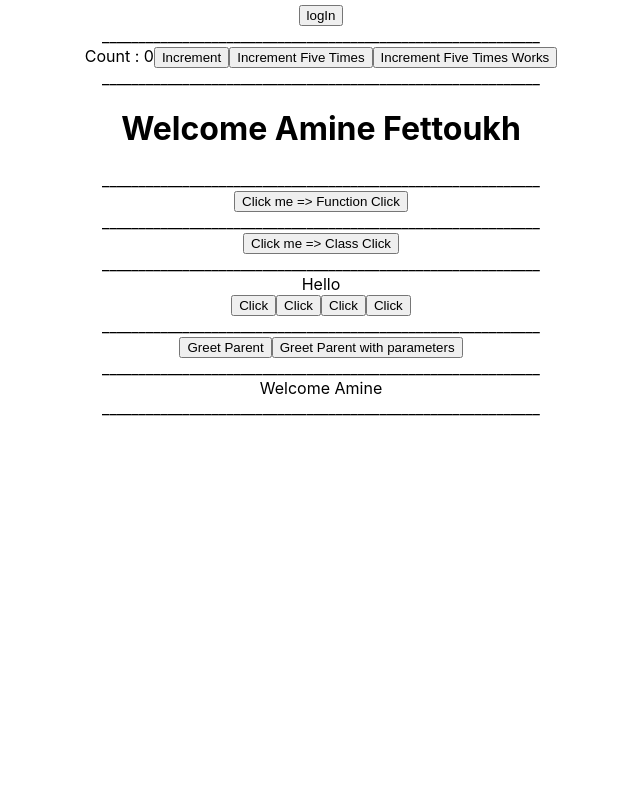
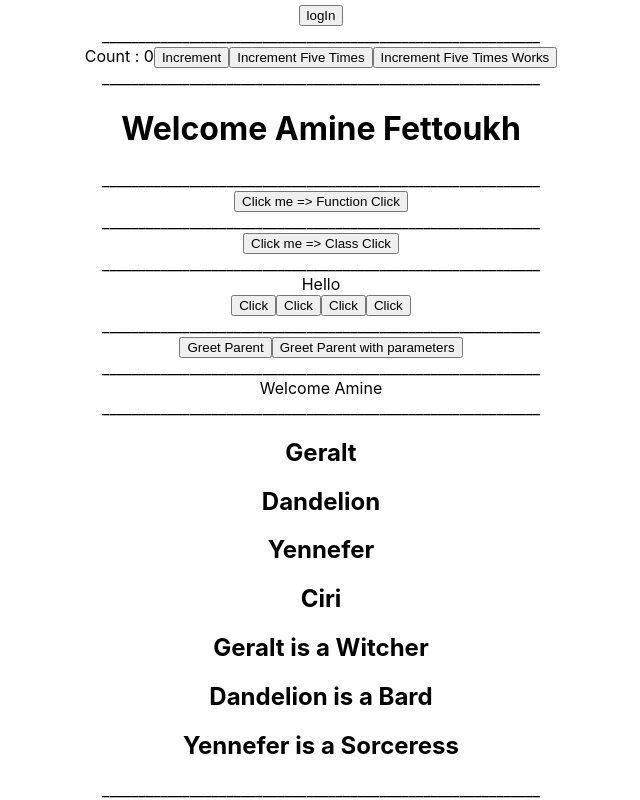
Before and after one commit to Fettoukh/learning-React, a React (Create React App) app: page / in a window 1280 px wide. Shown: the part 584-1384 px from the top of the page, without its empty margins (319-959 px from the left). Before the commit the page ends 1002 px from the top, so only its background shows below. Built offline with nearby package versions, Linux system fonts and the light colour scheme.

Commit message:
Third Commit

```diff
--- a/src/App.js
+++ b/src/App.js
@@ -12,6 +12,7 @@ import ClassClick from './components/ClassClick'
 import EventBind from './components/EventBind'
 import ParentComponent from './components/ParentComponent'
 import ConditionRendering from './components/ConditionalRendering'
+import NameList from './components/NameList'
 //import {Greet} from './components/Greet'
 
 
@@ -70,6 +71,10 @@ function App() {
 
        ____________________________________________________________
 
+       <NameList></NameList>
+
+       ____________________________________________________________
+
     </div>
   );
 }
--- /dev/null
+++ b/src/components/NameList.js
@@ -0,0 +1,35 @@
+import React from "react";
+import Person from './Person'
+
+function NameList() {
+  const names = ["Geralt", "Dandelion", "Yennefer", "Ciri"];
+  const nameList = names.map(name => <h2>{name}</h2>);
+  const persons = [
+    {
+      id: 1,
+      name: "Geralt",
+      nature: "Witcher"
+    },
+    {
+      id: 2,
+      name: "Dandelion",
+      nature: "Bard"
+    },
+    {
+      id: 3,
+      name: "Yennefer",
+      nature: "Sorceress"
+    }
+  ];
+
+  const personList = persons.map(person => <Person key={person.id} person={person} />);
+
+  return (
+    <div>
+      <div>{nameList}</div>
+      <div>{personList}</div>
+    </div>
+  );
+}
+
+export default NameList;
--- /dev/null
+++ b/src/components/Person.js
@@ -0,0 +1,11 @@
+import React from 'react'
+
+function Person(props) {
+    return (
+        <div>
+            <h2>{props.person.name} is a {props.person.nature}</h2>
+        </div>
+    )
+}
+
+export default Person
```
